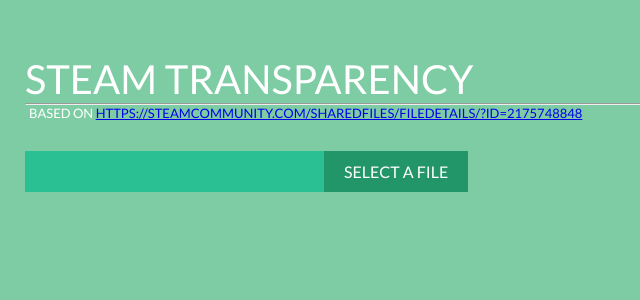
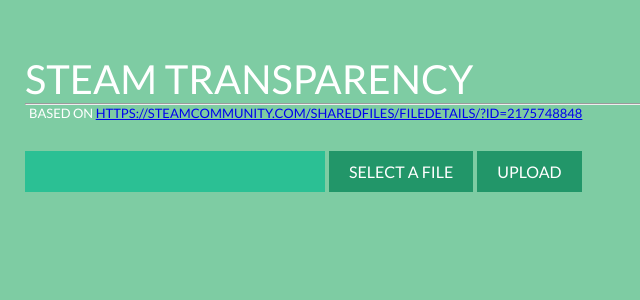
Before and after one commit to theopathy/Steam-Transparency-Artwork, a Flask app: page / in a window 1280 px wide. Shown: the top 300 px of the page, without its empty margins (0-640 px from the left). Run offline with Flask 2, Linux system fonts and the light colour scheme.

Commit message:
actual fix?

```diff
--- a/app.py
+++ b/app.py
@@ -33,7 +33,7 @@
         print(f.filename + "HELLOOOOOOOOOOOOOOOOOOOO!")
         print(mimetypes.guess_type(f.filename))
         return send_file(return_data, mimetype=mimetypes.guess_type(f.filename)[0],
-                         attachment_filename=f.filename)
+                         attachment_filename=f.filename,as_attachment=True)
 
 if __name__ == '__main__':
     app.run(debug=True, use_reloader=True)
--- a/templates/index.html
+++ b/templates/index.html
@@ -94,7 +94,8 @@
   outline: none;
 }
 
-.file-upload-button {
+.file-upload-button, .submit {
+	margin-left:4px !important;
   cursor: pointer;
   display: inline-block;
   color: #fff;
@@ -124,7 +125,12 @@
 
 <div class="custom-file-upload">
     <!--<label for="file">File: </label>-->
-    <input type="file" id="file" name="myfiles[]" multiple />
+
+		    <form id="upload-form" action="{{ url_for('upload')}}" method="POST" enctype="multipart/form-data">
+            <input type="file" name="file" accept="image/*">
+            <input class ="submit" type="submit" value="Upload">
+        </form>
+
 </div>
 <script
   src="https://code.jquery.com/jquery-3.6.0.min.js"
```
